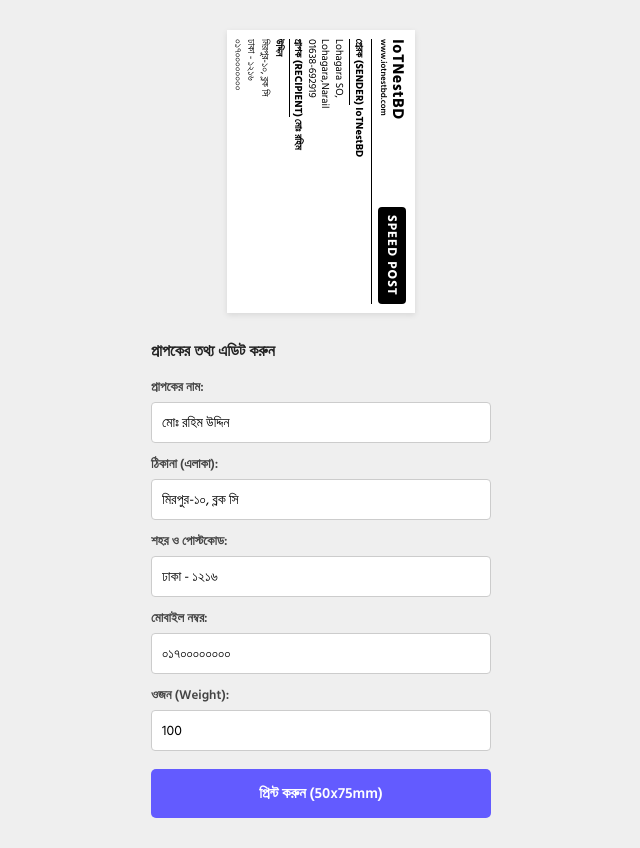
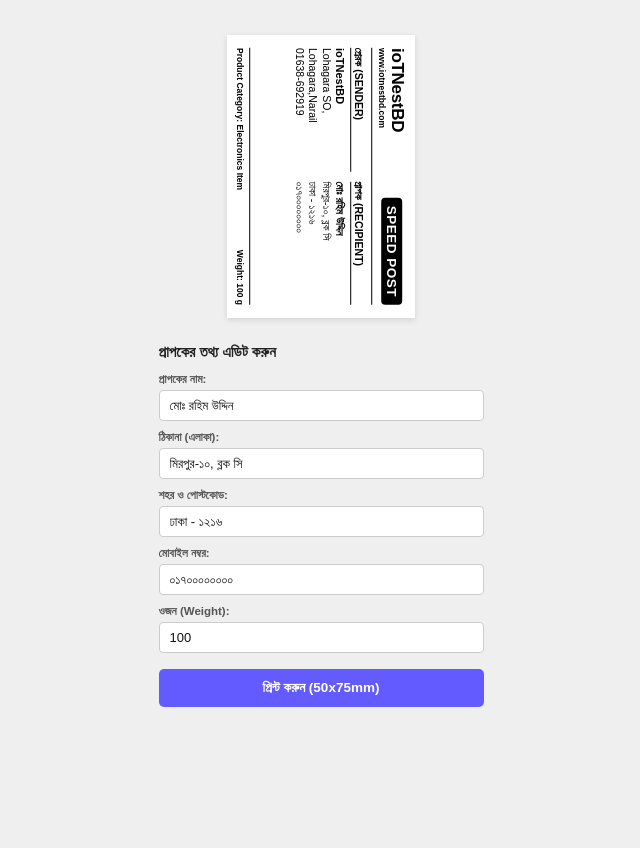
Before and after one commit to rakhasan-sketch/printTest, a plain HTML site: page index.html in a window 1280 px wide. Shown: the whole page, without its empty margins (319-959 px from the left). After the commit the page ends 800 px from the top, so only its background shows below. Drawn offline with Linux system fonts and the light colour scheme.

Commit message:
Update index.html

```diff
--- a/index.html
+++ b/index.html
@@ -4,18 +4,12 @@
     <meta charset="UTF-8">
     <meta name="viewport" content="width=device-width, initial-scale=1.0">
     <title>IoTNestBD Label Generator</title>
-
-    <!-- Google Font for clean Bangla & English rendering -->
-    <link rel="preconnect" href="https://fonts.googleapis.com">
-    <link rel="preconnect" href="https://fonts.gstatic.com" crossorigin>
-    <link href="https://fonts.googleapis.com/css2?family=Hind+Siliguri:wght@400;500;600;700&display=swap" rel="stylesheet">
-
     <style>
         * {
             box-sizing: border-box;
             margin: 0;
             padding: 0;
-            font-family: 'Hind Siliguri', 'Segoe UI', Tahoma, sans-serif;
+            font-family: Arial, Helvetica, sans-serif;
         }
 
         body {
@@ -23,111 +17,119 @@
             display: flex;
             flex-direction: column;
             align-items: center;
-            padding: 30px 15px;
+            padding: 35px 15px;
         }
 
-        /* --- LABEL DESIGN (50mm x 75mm) --- */
+        /* --- 50mm x 75mm OUTER CONTAINER --- */
         .label-wrapper {
-            background: white;
             width: 50mm;
             height: 75mm;
-            padding: 2.5mm;
-            box-shadow: 0 2px 6px rgba(0,0,0,0.1);
+            background: #fff;
+            box-shadow: 0 2px 6px rgba(0,0,0,0.12);
             margin-bottom: 25px;
             display: flex;
-            flex-direction: row-reverse; /* Right to Left columns */
-            justify-content: space-between;
+            justify-content: center;
+            align-items: center;
             overflow: hidden;
-            color: #000;
         }
 
-        /* Vertical Text Formatting */
-        .vertical-col {
-            writing-mode: vertical-rl;
-            text-orientation: mixed;
+        /* --- 75mm x 50mm HORIZONTAL CANVAS (ROTATED 90 DEG) --- */
+        .label-canvas {
+            width: 75mm;
+            height: 50mm;
+            min-width: 75mm;
+            min-height: 50mm;
+            transform: rotate(90deg);
+            padding: 2.5mm 3.5mm;
+            display: flex;
+            flex-direction: column;
+            justify-content: space-between;
+            color: #000;
+            background: #fff;
         }
 
-        /* Right Column: Brand & Speed Post */
-        .col-header {
+        /* Top Row: Brand & Speed Post */
+        .row-header {
             display: flex;
             justify-content: space-between;
             align-items: center;
-            border-left: 1.5px solid #000;
-            padding-left: 1.5mm;
-        }
-
-        .brand-box {
-            text-align: left;
-            line-height: 1.1;
+            border-bottom: 1.5px solid #000;
+            padding-bottom: 1.2mm;
         }
 
         .brand-title {
-            font-size: 16px;
-            font-weight: 700;
-            letter-spacing: 0.5px;
+            font-size: 17px;
+            font-weight: 900;
+            letter-spacing: -0.3px;
+            line-height: 1;
         }
 
         .brand-web {
             font-size: 8.5px;
             font-weight: 600;
+            margin-top: 2px;
         }
 
         .speed-post {
             background-color: #000;
             color: #fff;
-            font-weight: 700;
-            font-size: 13px;
-            padding: 8px 3px;
+            font-size: 13.5px;
+            font-weight: 900;
+            padding: 3px 8px;
             border-radius: 4px;
-            letter-spacing: 1px;
+            letter-spacing: 0.5px;
         }
 
-        /* Middle Column: Sender & Recipient */
-        .col-details {
+        /* Middle Row: Sender & Recipient */
+        .row-details {
+            display: flex;
+            justify-content: space-between;
             flex-grow: 1;
-            display: flex;
-            flex-direction: column;
-            justify-content: space-between;
-            padding: 0 1.5mm;
-            border-left: 1.5px solid #000;
-            font-size: 10.5px;
-            line-height: 1.3;
+            padding: 1.5mm 0;
+            border-bottom: 1.5px solid #000;
         }
 
-        .sender-box, .recipient-box {
-            height: 48%;
-            overflow: hidden;
+        .col-half {
+            width: 48%;
+            font-size: 10.5px;
+            line-height: 1.28;
         }
 
         .sec-title {
-            font-weight: 700;
-            border-left: 1px solid #000;
-            padding-left: 2px;
-            margin-left: 3px;
-            display: inline-block;
+            font-weight: 800;
+            font-size: 10.5px;
+            border-bottom: 1px solid #000;
+            padding-bottom: 1px;
+            margin-bottom: 3px;
+            display: block;
         }
 
-        /* Left Column: Footer Info */
-        .col-footer {
+        .bold-name {
+            font-weight: 800;
+            font-size: 11px;
+        }
+
+        /* Bottom Row: Category & Weight */
+        .row-footer {
             display: flex;
             justify-content: space-between;
             align-items: center;
-            padding-right: 0.5mm;
+            padding-top: 1mm;
             font-size: 8.5px;
-            font-weight: 700;
+            font-weight: 800;
         }
 
-        /* --- FORM DESIGN --- */
+        /* --- FORM STYLING --- */
         .form-container {
             width: 100%;
-            max-width: 340px;
+            max-width: 325px;
         }
 
         .form-container h3 {
-            font-size: 16px;
+            font-size: 15px;
             margin-bottom: 12px;
             color: #222;
-            font-weight: 700;
+            font-weight: 800;
         }
 
         .form-group {
@@ -136,19 +138,20 @@
 
         .form-group label {
             display: block;
-            font-size: 13px;
-            font-weight: 600;
-            color: #444;
+            font-size: 11.5px;
+            font-weight: 700;
+            color: #555;
             margin-bottom: 4px;
         }
 
         .form-group input {
             width: 100%;
-            padding: 8px 10px;
+            padding: 7px 10px;
             border: 1px solid #ccc;
             border-radius: 4px;
-            font-size: 14px;
+            font-size: 13px;
             background: #fff;
+            color: #111;
         }
 
         .print-btn {
@@ -156,19 +159,19 @@
             background-color: #635bff;
             color: white;
             border: none;
-            padding: 12px;
-            font-size: 15px;
-            font-weight: 600;
+            padding: 11px;
+            font-size: 13.5px;
+            font-weight: 700;
             border-radius: 5px;
             cursor: pointer;
-            margin-top: 8px;
+            margin-top: 6px;
         }
 
         .print-btn:hover {
             background-color: #4b44e0;
         }
 
-        /* --- PRINT MEDIA QUERY (For Thermal Printer) --- */
+        /* --- PRINT MEDIA QUERY (50x75mm Thermal Printer) --- */
         @media print {
             @page {
                 size: 50mm 75mm;
@@ -198,43 +201,45 @@
 </head>
 <body>
 
-    <!-- THE LABEL (50x75mm) -->
+    <!-- THE LABEL -->
     <div class="label-wrapper">
+        <div class="label-canvas">
 
-        <!-- Right Side: Logo & Speed Post -->
-        <div class="vertical-col col-header">
-            <div class="brand-box">
-                <div class="brand-title">IoTNestBD</div>
+            <!-- Header -->
+            <div class="row-header">
+                <div>
+                    <div class="brand-title">ioTNestBD</div>
                     <div class="brand-web">www.iotnestbd.com</div>
                 </div>
                 <div class="speed-post">SPEED POST</div>
             </div>
 
-        <!-- Middle: Sender & Recipient -->
-        <div class="vertical-col col-details">
-            <div class="sender-box">
+            <!-- Sender & Recipient -->
+            <div class="row-details">
+                <div class="col-half">
                     <span class="sec-title">প্রেরক (SENDER)</span>
-                <b>IoTNestBD</b><br>
-                Lohagara SO,<br>
-                Lohagara,Narail<br>
-                01638-692919
+                    <div class="bold-name">ioTNestBD</div>
+                    <div>Lohagara SO,</div>
+                    <div>Lohagara,Narail</div>
+                    <div>01638-692919</div>
                 </div>
 
-            <div class="recipient-box">
+                <div class="col-half">
                     <span class="sec-title">প্রাপক (RECIPIENT)</span>
-                <b id="lbl-name">মোঃ রহিম উদ্দিন</b><br>
-                <span id="lbl-address">মিরপুর-১০, ব্লক সি</span><br>
-                <span id="lbl-city">ঢাকা - ১২১৬</span><br>
-                <span id="lbl-phone">০১৭০০০০০০০০</span>
+                    <div class="bold-name" id="lbl-name">মোঃ রহিম উদ্দিন</div>
+                    <div id="lbl-address">মিরপুর-১০, ব্লক সি</div>
+                    <div id="lbl-city">ঢাকা - ১২১৬</div>
+                    <div id="lbl-phone">০১৭০০০০০০০০</div>
                 </div>
             </div>
 
-        <!-- Left Side: Product & Weight -->
-        <div class="vertical-col col-footer">
+            <!-- Footer -->
+            <div class="row-footer">
                 <div>Product Category: Electronics Item</div>
                 <div>Weight: <span id="lbl-weight">100</span> g</div>
             </div>
 
+        </div>
     </div>
 
     <!-- THE FORM -->
@@ -269,7 +274,7 @@
         <button class="print-btn" onclick="window.print()">প্রিন্ট করুন (50x75mm)</button>
     </div>
 
-    <!-- JAVASCRIPT FOR LIVE UPDATE -->
+    <!-- LIVE UPDATE SCRIPT -->
     <script>
         function updateLabel() {
             document.getElementById('lbl-name').innerText = document.getElementById('in-name').value;
```
Lines whose indentation alone changed are shown as unchanged.
